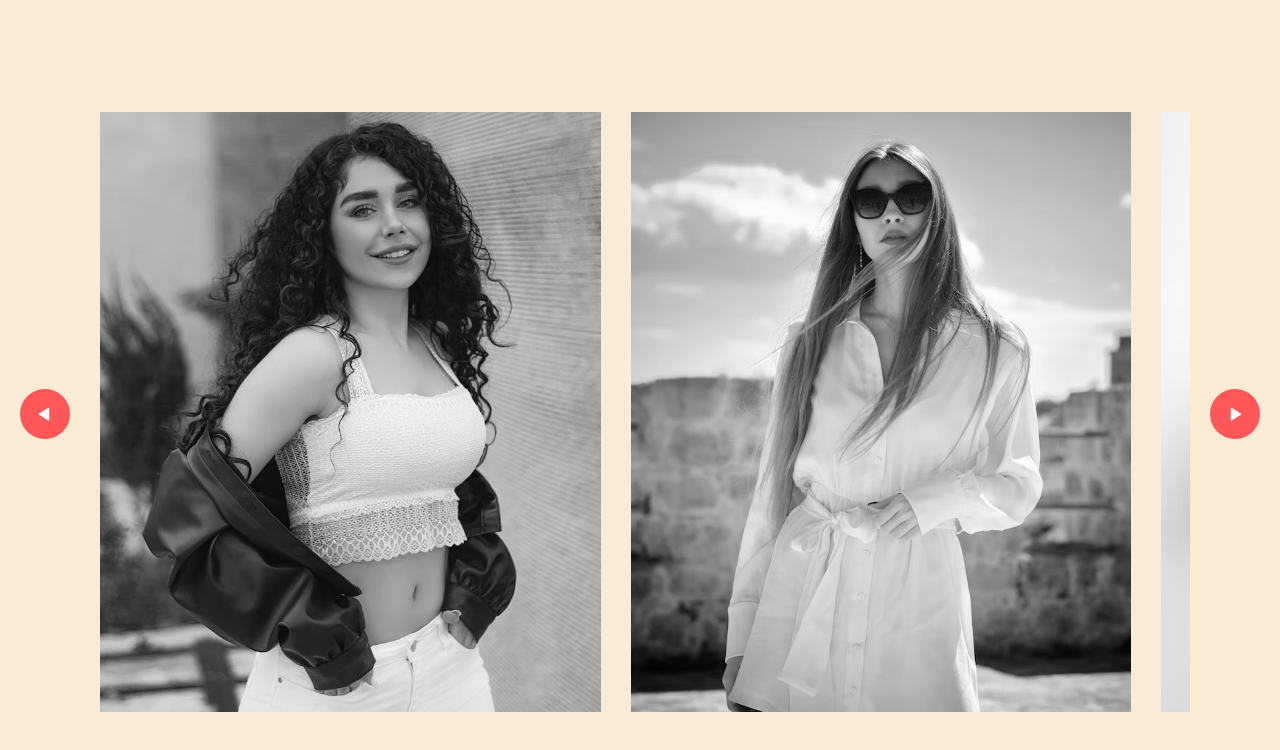
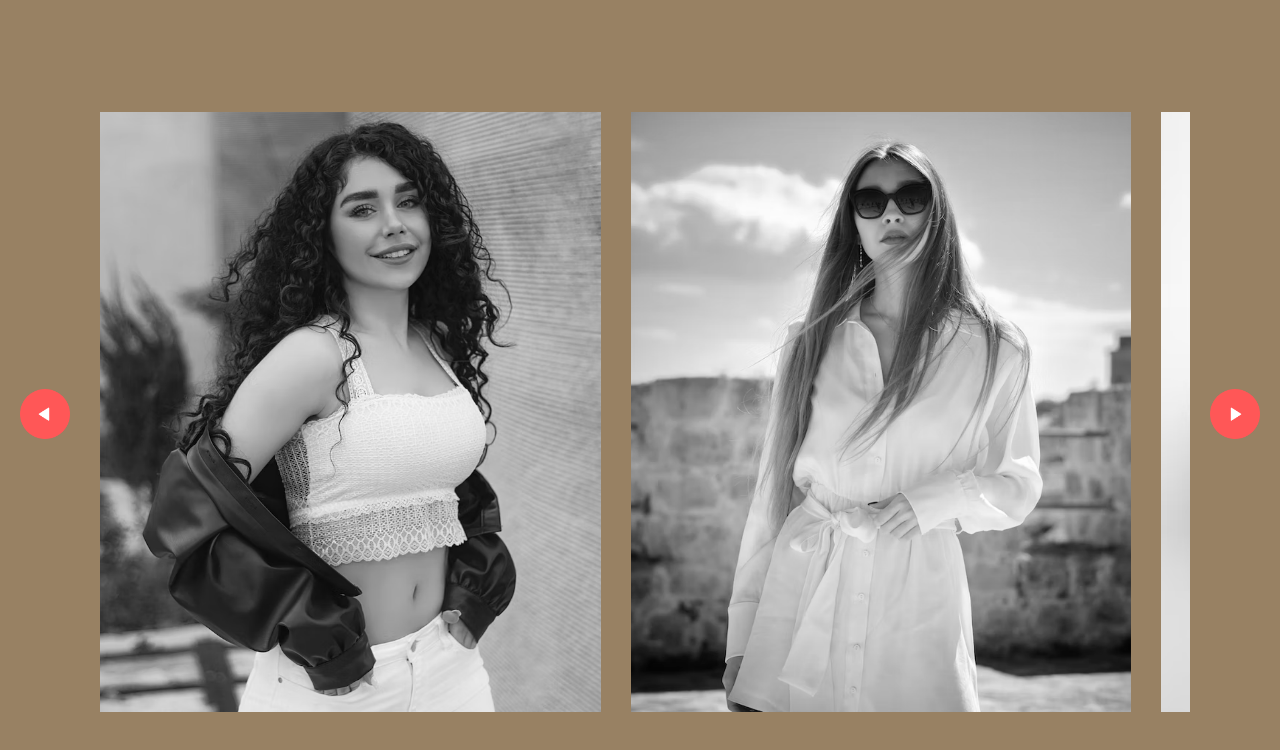
Before and after one commit to Kumail-Khan/currency-converter, a plain HTML site: page index.html in a window 1280 px wide. Drawn offline with Linux system fonts and the light colour scheme.

Commit message:
changes by amir

```diff
--- a/index.html
+++ b/index.html
@@ -16,7 +16,6 @@
                 <span><img src="/images/image-1.png" alt=""></span>
                 <span><img src="/images/image-2.png" alt=""></span>
                 <span><img src="/images/image-3.png" alt=""></span>
-                <span><img src="/images/image-3.png" alt=""></span>
             </div>
             <div>
                 <span><img src="/images/image-4.png" alt=""></span>
--- a/style.css
+++ b/style.css
@@ -5,7 +5,7 @@
 }
 
 body {
-    background-color: antiquewhite;
+    background-color: rgb(152, 129, 99);
 }
 
 .gallery {
```
Also changed, not shown: 1 other file.
